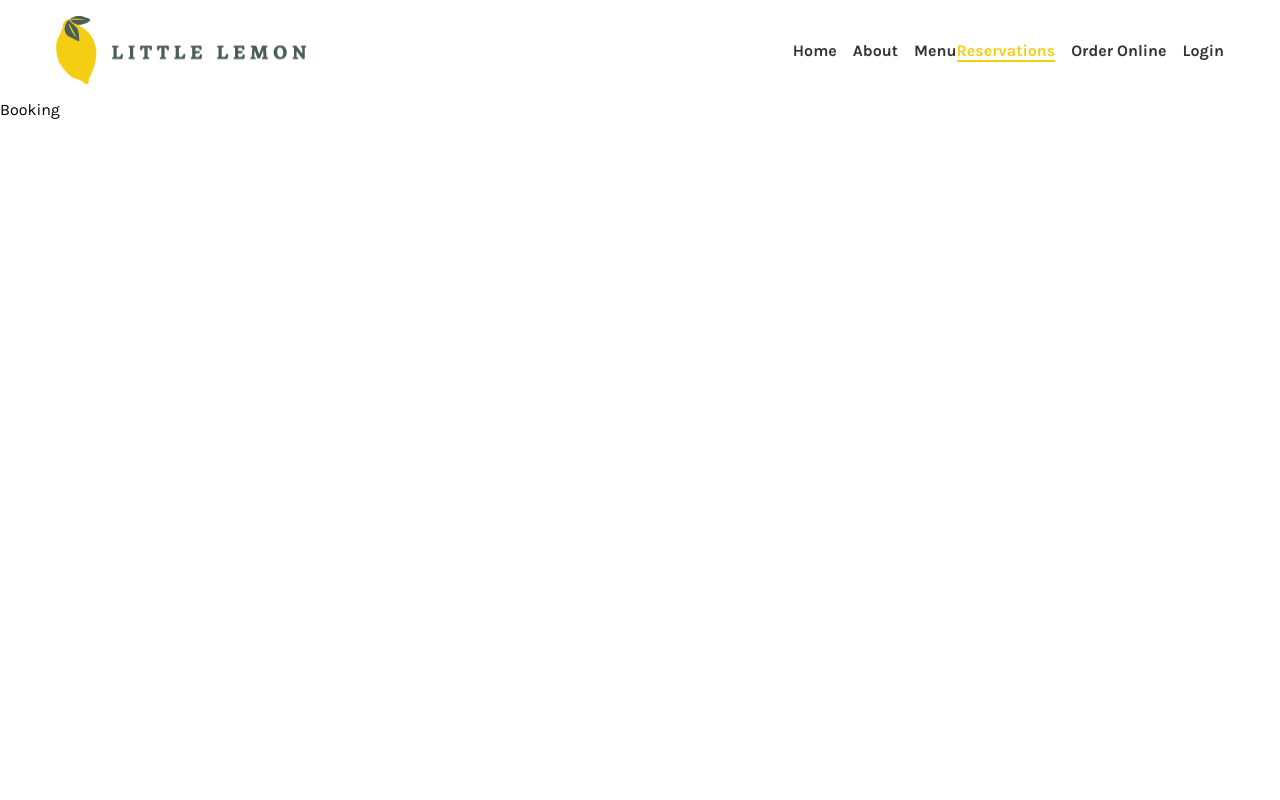
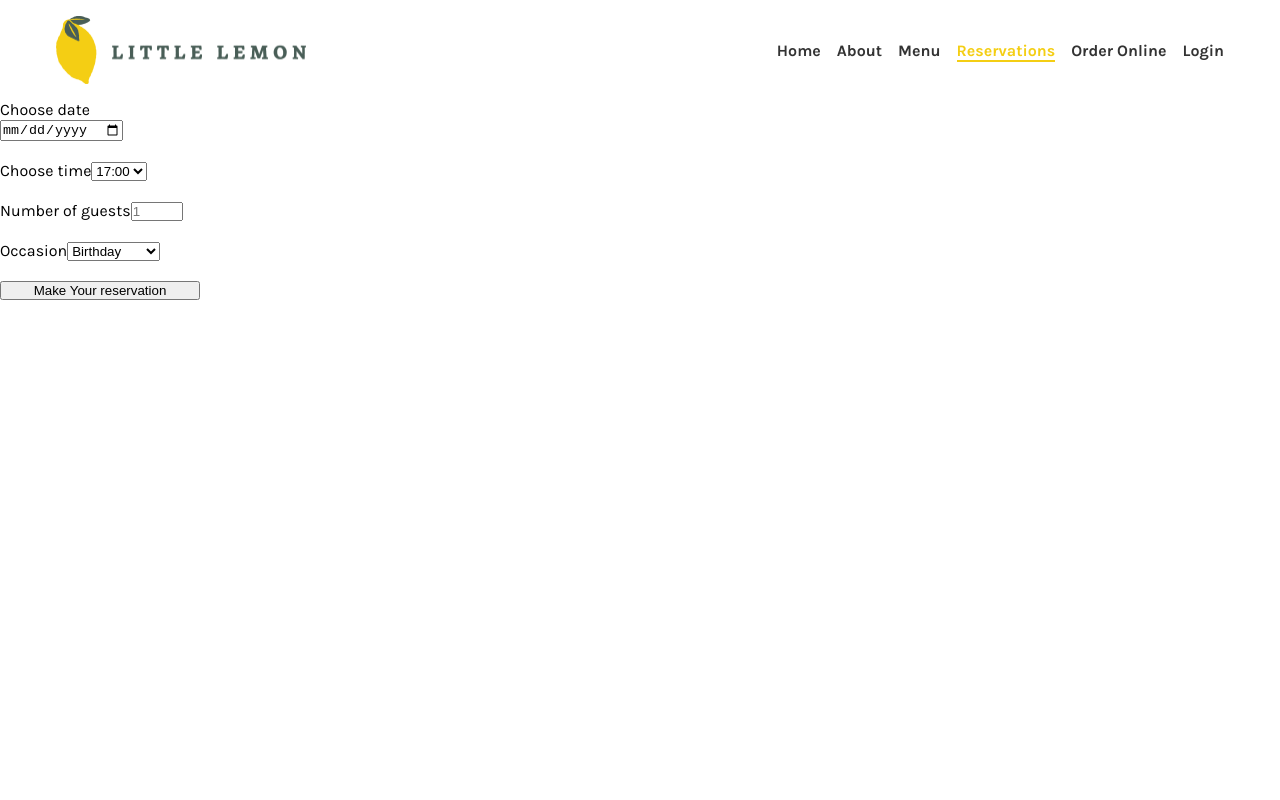
Before and after one commit to szvitek/little-lemon-capstone-project, a React (Create React App) app: page /booking in a window 1280 px wide. Shown: the top 800 px of the page. Built offline with nearby package versions, Linux system fonts and the light colour scheme; a web font is replaced by a local one.

Commit message:
feat(BookingPage): create a booking form

```diff
--- a/src/Pages/Booking.js
+++ b/src/Pages/Booking.js
@@ -1,3 +1,9 @@
+import BookingForm from '../components/BookingForm';
+
 export default function Booking() {
-  return <div>Booking</div>;
+  return (
+    <div className='booking__container'>
+      <BookingForm />
+    </div>
+  );
 }
--- /dev/null
+++ b/src/components/BookingForm.js
@@ -0,0 +1,81 @@
+import { useState } from 'react';
+
+export default function BookingForm() {
+  const [availableTimes, setAvailableTimes] = useState([
+    '17:00',
+    '18:00',
+    '19:00',
+    '20:00',
+    '21:00',
+    '22:00',
+  ]);
+  const [date, setDate] = useState('');
+  const [time, setTime] = useState(availableTimes[0]);
+  const [guests, setGuests] = useState('');
+  const [occasion, setOccasion] = useState('birthday');
+
+  const handleSubmit = (e) => {
+    e.preventDefault();
+
+    console.log({
+      date,
+      time,
+      guests,
+      occasion
+    })
+  }
+
+  return (
+    <form className="booking-form" onSubmit={handleSubmit}>
+      <div>
+        <label htmlFor="res-date">Choose date</label>
+        <input
+          type="date"
+          id="res-date"
+          value={date}
+          onChange={(e) => setDate(e.target.value)}
+        />
+      </div>
+
+      <div>
+        <label htmlFor="res-time">Choose time</label>
+        <select
+          id="res-time"
+          value={time}
+          onChange={(e) => setTime(e.target.value)}
+        >
+          {availableTimes.map(time => (
+            <option key={time} value={time}>{time}</option>
+          ))}
+        </select>
+      </div>
+
+      <div>
+        <label htmlFor="guests">Number of guests</label>
+        <input
+          type="number"
+          placeholder="1"
+          min="1"
+          max="10"
+          id="guests"
+          value={guests}
+          onChange={(e) => setGuests(e.target.value)}
+        />
+      </div>
+
+      <div>
+        <label htmlFor="occasion">Occasion</label>
+        <select
+          id="occasion"
+          value={occasion}
+          onChange={(e) => setOccasion(e.target.value)}
+        >
+          <option value="birthday">Birthday</option>
+          <option value="anniversary">Anniversary</option>
+        </select>
+      </div>
+
+      <input type="submit" value="Make Your reservation"></input>
+    </form>
+  );
+}
--- a/src/components/Footer.js
+++ b/src/components/Footer.js
@@ -32,9 +32,9 @@ const links = [
   {
     title: 'Socials',
     items: [
-      { to: 'https://instagram.com', text: 'Instagram' },
-      { to: 'https://facebook.com', text: 'Facebook' },
-      { to: 'https://youtube.com', text: 'Youtube' },
+      { to: 'https://instagram.com', text: 'Instagram', external: true },
+      { to: 'https://facebook.com', text: 'Facebook', external: true },
+      { to: 'https://youtube.com', text: 'Youtube', external: true },
     ],
   },
 ];
@@ -46,9 +46,13 @@ function RenderFooterSections() {
         <div key={category.title}>
           <h5>{category.title}</h5>
           <ul>
-            {category.items.map(link => (
+            {category.items.map((link) => (
               <li key={link.text}>
-                {link.to ? <Link to={link.to}>{link.text}</Link> : <>{link.text}</>}
+                {link.to ? (
+                  <Link to={link.to} target={link.external ? '_blank' : '_self'}>{link.text}</Link>
+                ) : (
+                  <>{link.text}</>
+                )}
               </li>
             ))}
           </ul>
--- a/src/components/Nav.js
+++ b/src/components/Nav.js
@@ -21,7 +21,7 @@ function NavLinks({ handleClick }) {
           key={menu.text}
           to={menu.href}
           className={({ isActive }) =>
-            isActive ? 'nav__link--active' : 'nav__link'
+            isActive ? 'nav__link nav__link--active' : 'nav__link'
           }
           onClick={handleClick}
         >
--- a/src/index.css
+++ b/src/index.css
@@ -373,6 +373,13 @@ p {
 }
 
 
+/* ---------------------- booking form ---------------------- */
+.booking-form {
+  display: grid;
+  max-width: 200px;
+  gap: 20px;
+}
+
 /* ---------------------- responsive ---------------------- */
 
 @media screen and (min-width: 510px) {
```
